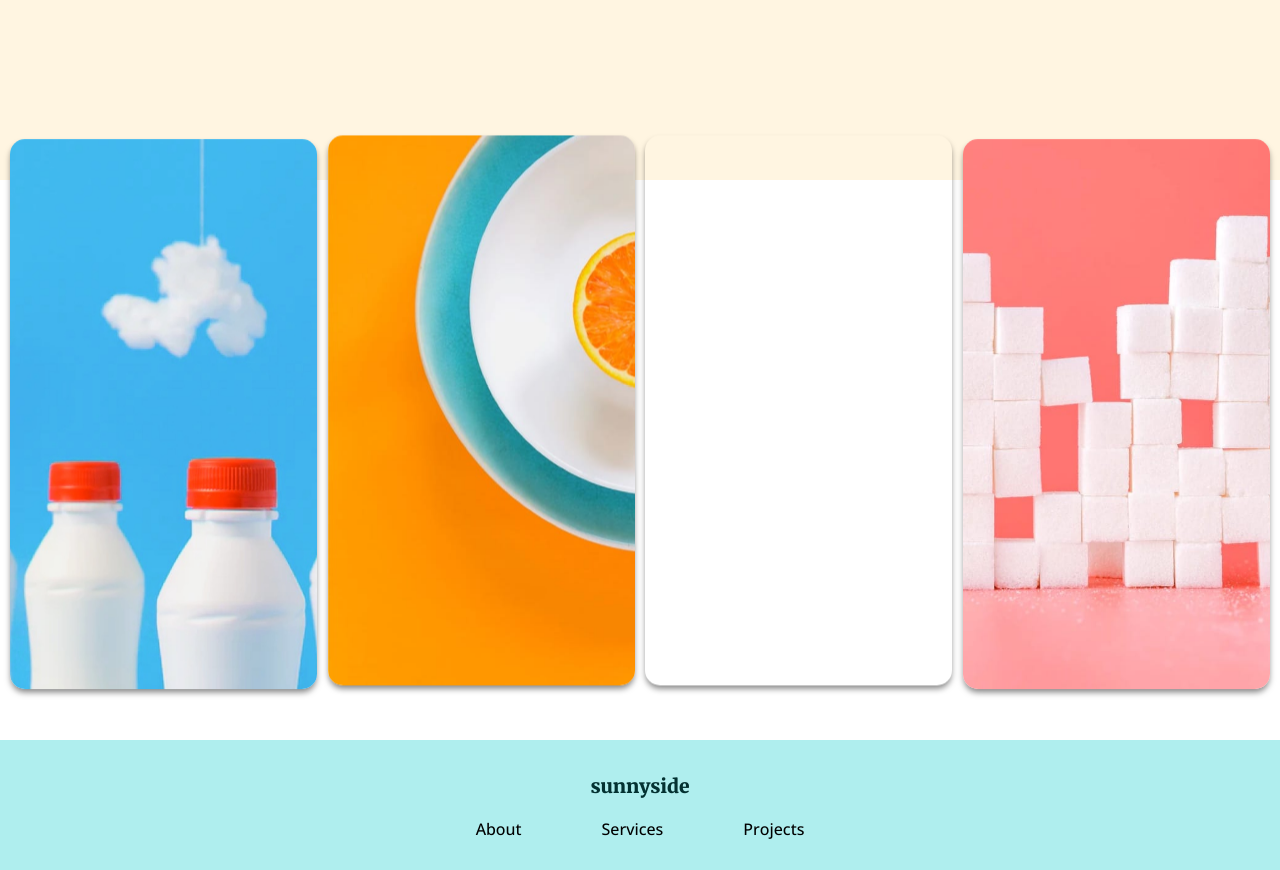
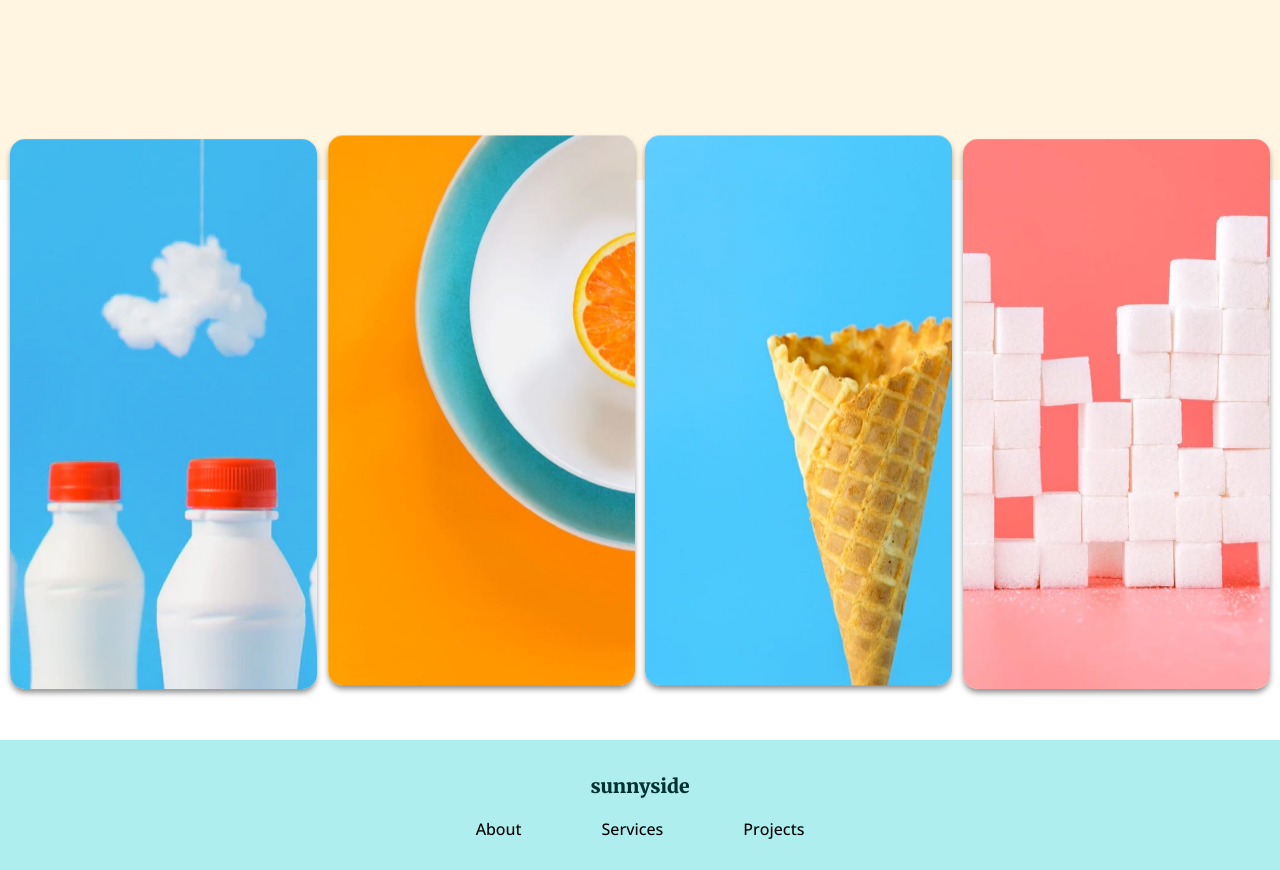
Before and after one commit to Abhishek-Marethiya/week-1-designs, a website: page index.html in a window 1280 px wide. Shown: the part 3000-3870 px from the top of the page. Drawn offline with nearby package versions, Linux system fonts and the light colour scheme; the site is published under a folder, as on GitHub Pages, so addresses that start at the root find nothing; a web font is replaced by a local one.

Commit message:
Update style.css

```diff
--- a/style.css
+++ b/style.css
@@ -462,7 +462,7 @@ footer{
     animation: jump 3s ease-in-out .4s infinite;
 }
 #card-3{
-    background: url('/images/desktop/image-gallery-cone.jpg');
+    background: url('desktop/image-gallery-cone.jpg');
     background-repeat: no-repeat;
     background-size:cover;
     animation: jump 3s ease-in-out .6s infinite;
```
